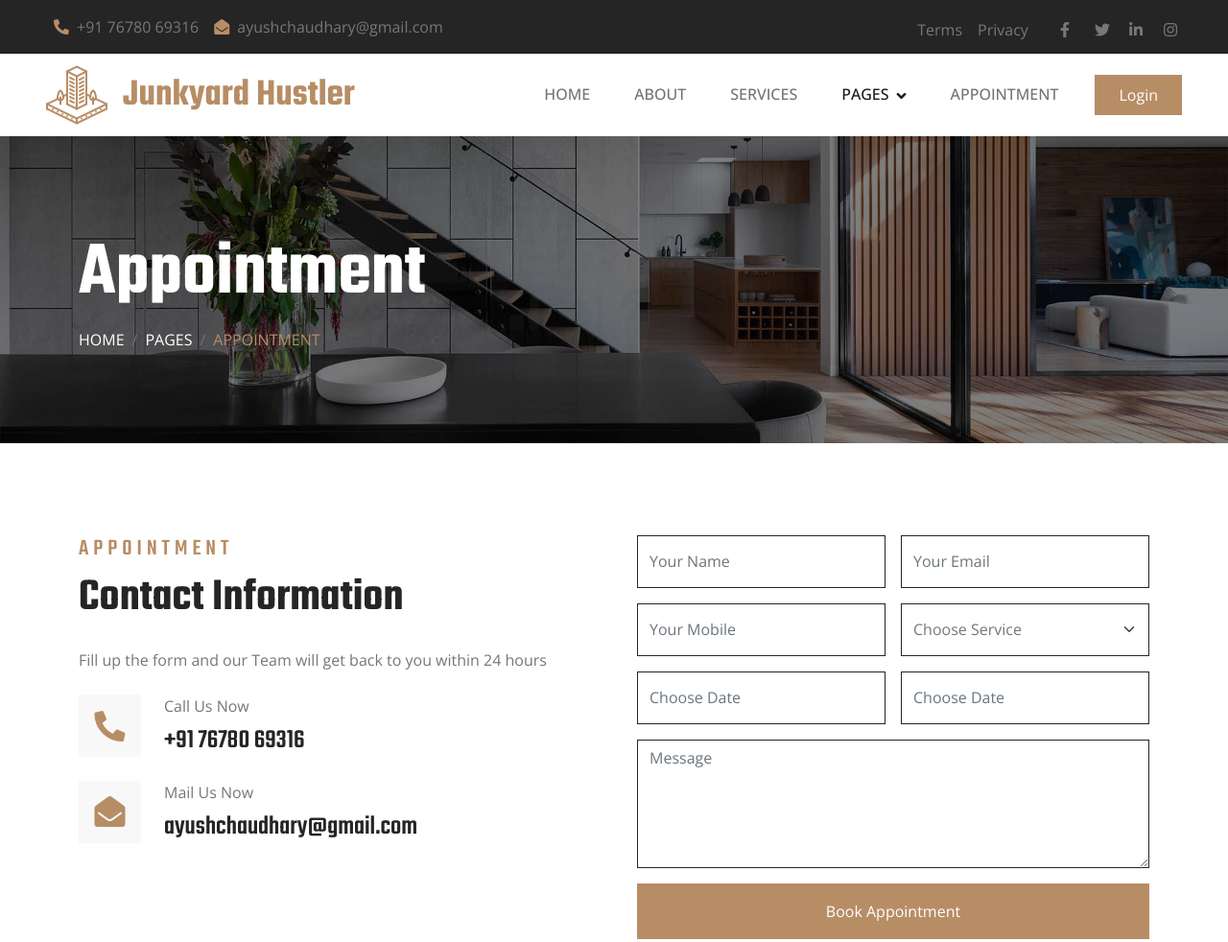
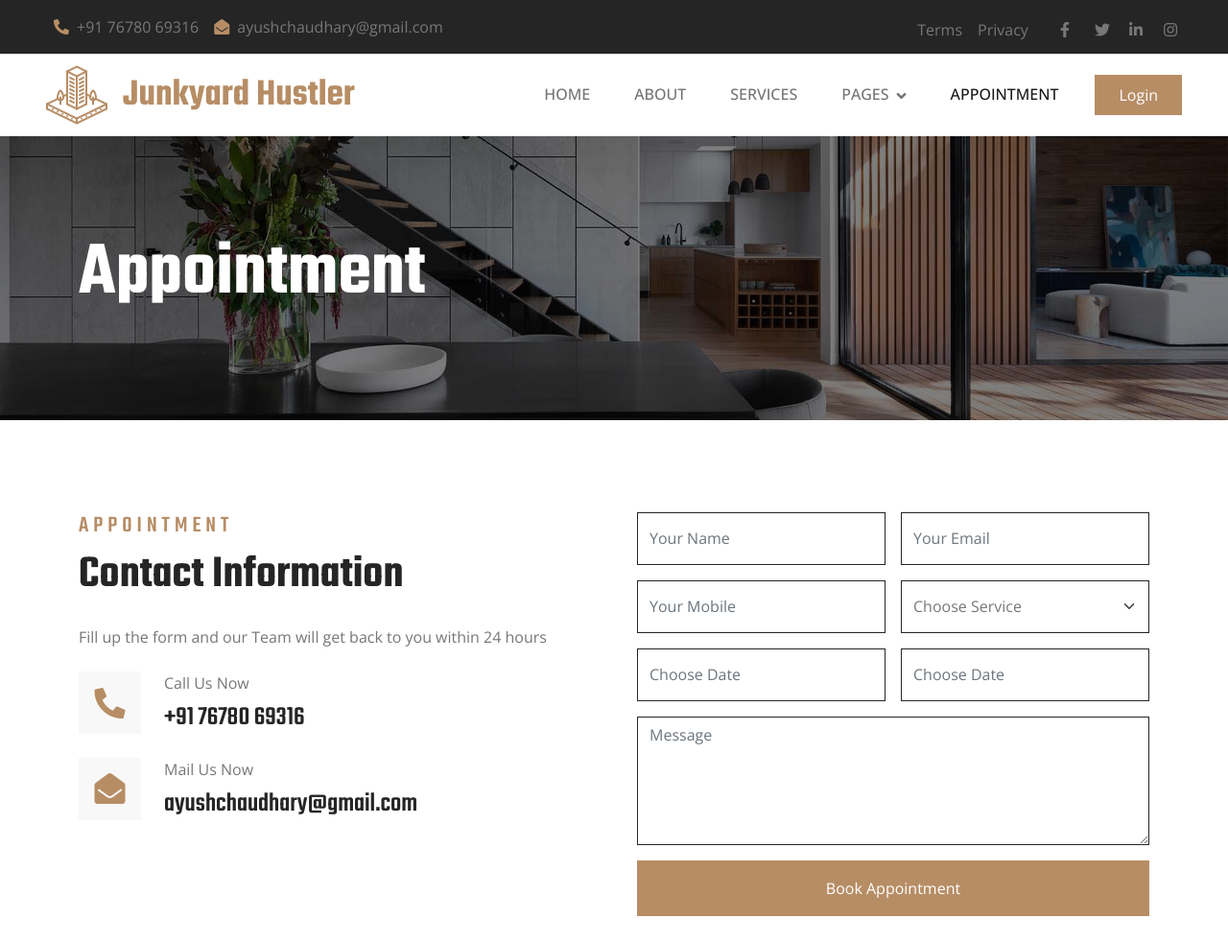
Before and after one commit to Grephy/Junkward-Hustler, a website with bundled scripts: page appointment.html in a window 1280 px wide. Shown: the top 982 px of the page at 96% size. Built offline with nearby package versions, Linux system fonts and the light colour scheme.

Commit message:
removed shown routes

```diff
--- a/appointment.html
+++ b/appointment.html
@@ -82,17 +82,17 @@
                 <a href="about.html" class="nav-item nav-link">About</a>
                 <a href="service.html" class="nav-item nav-link">Services</a>
                 <div class="nav-item dropdown">
-                    <a href="#" class="nav-link dropdown-toggle active" data-bs-toggle="dropdown">Pages</a>
+                    <a href="#" class="nav-link dropdown-toggle" data-bs-toggle="dropdown">Pages</a>
                     <div class="dropdown-menu border-0 m-0">
                         <a href="feature.html" class="dropdown-item">Our Features</a>
                         <a href="project.html" class="dropdown-item">Our Projects</a>
                         <a href="team.html" class="dropdown-item">Team Members</a>
-                        <a href="contact.html" class="dropdown-item active">Contact Us</a>
+                        <a href="contact.html" class="dropdown-item">Contact Us</a>
                         <a href="testimonial.html" class="dropdown-item">Testimonial</a>
 
                     </div>
                 </div>
-                <a href="appointment.html" class="nav-item nav-link">Appointment</a>
+                <a href="appointment.html" class="nav-item nav-link active">Appointment</a>
             </div>
             <a href="login.html" class="btn btn-primary py-2 px-4 d-none d-lg-block">Login</a>
         </div>
@@ -105,11 +105,11 @@
         <div class="container py-5">
             <h1 class="display-1 text-white animated slideInDown">Appointment</h1>
             <nav aria-label="breadcrumb animated slideInDown">
-                <ol class="breadcrumb text-uppercase mb-0">
+                <!-- <ol class="breadcrumb text-uppercase mb-0">
                     <li class="breadcrumb-item"><a class="text-white" href="#">Home</a></li>
                     <li class="breadcrumb-item"><a class="text-white" href="#">Pages</a></li>
                     <li class="breadcrumb-item text-primary active" aria-current="page">Appointment</li>
-                </ol>
+                </ol> -->
             </nav>
         </div>
     </div>
```
Also changed, not shown: about.html (+2 -2 lines), contact.html (+3 -3 lines), login.html (+2 -2 lines).
